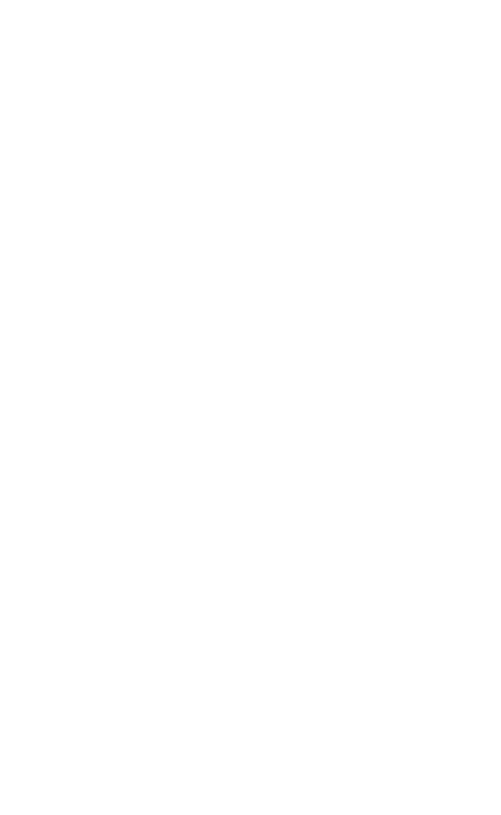
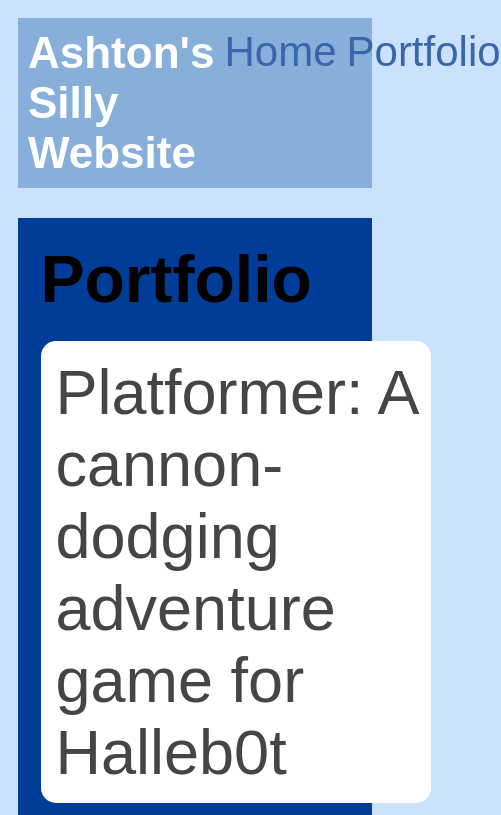
Before and after one commit to abrierre18/abrierre18.github.io, a plain HTML site: page portfolio.html in a window 390 px wide. Shown: the top 815 px of the page, 501 px wide, since content can reach past the window. Drawn offline with Linux system fonts and the light colour scheme.

Commit message:
Finalized platformer game

```diff
--- a/index.html
+++ b/index.html
@@ -2,6 +2,7 @@
 <html>
   <head>
     <title>Silly Website</title>
+    <link rel="stylesheet" href="style.css" />
   </head>
 
   <body>
--- a/portfolio.html
+++ b/portfolio.html
@@ -0,0 +1,41 @@
+<!DOCTYPE html>
+<html>
+  <head>
+    <title>Silly Website</title>
+    <link rel="stylesheet" href="style.css" />
+  </head>
+
+  <body>
+    <!-- All content goes here -->
+    <div id="all-contents">
+      <nav>
+        <h1>Ashton's Silly Website</h1>
+        <ul id="nav-ul">
+          <li class="nav-li">
+            <a href="index.html">Home</a>
+          </li>
+          <li class="nav=li">
+            <a href="portfolio.html">Portfolio</a>
+          </li>
+        </ul>
+      </nav>
+
+      <main>
+        <div class="content">
+          <h1>Portfolio</h1>
+          <ul id="portfolio">
+            <li>
+              <a href="fsd-projects/platformer/">Platformer: A cannon-dodging adventure game for Halleb0t</a>
+            </li>
+            <li>
+              <a href="fsd-projects/bouncing-box/">Bouncing Box: A fun introduction to web game development</a>
+            </li>
+            <li>
+              <a href="fsd-projects/circularity/">Circularity: A poetic motion experiment with circles</a>
+            </li>
+          </ul>
+        </div>
+      </main>
+    </div>
+  </body>
+</html>
--- a/style.css
+++ b/style.css
@@ -0,0 +1,151 @@
+body {
+    background: rgb(203, 226, 255);
+    color: rgb(106, 171, 255);
+    padding: 10px;
+    font-family: Arial, sans-serif;
+}
+
+#all-contents {
+    max-width: 800px;
+    margin: auto;
+}
+
+/* navigation menu */
+nav {
+    background: rgb(136, 174, 218);
+    margin: 0 auto;
+    display: flex;
+    padding: 10px;
+    margin-bottom: 20px;
+}
+
+h1 {
+    display: flex;
+    align-items: center;
+    color: white;
+    flex: 1;
+    margin: 0;
+}
+
+#nav-ul {
+    list-style-type: none;
+    margin: 0;
+    padding: 0;
+    display: flex;
+}
+
+.nav-li {
+    display: inline-block;
+    padding: 0 10px;
+}
+
+a {
+    text-decoration: none;
+    color: #3866ac;
+}
+
+/* main container area beneath menu */
+main {
+    background: rgb(0, 61, 153);
+    display: flex;
+    margin-top: 20px;
+}
+
+.sidebar {
+    margin-right: 25px;
+    padding: 10px;
+}
+
+.sidebar-img {
+    width: 200px;
+}
+
+.content {
+    flex: 1;
+    padding: 15px;
+}
+
+/* interests section styles */
+#interests {
+    border: 4px rgb(97, 184, 255) ridge;
+    padding: 8px;
+    margin-top: 20px;
+}
+
+h2, h3 {
+    margin: 0px;
+}
+/* Portfolio styles */
+.content h1 {
+  color: black;
+}
+
+#portfolio {
+  list-style-type: none;
+  padding-left: 0;
+}
+
+#portfolio li {
+  background: #fff;
+  padding: 10px;
+  border-radius: 10px;
+  margin-bottom: 10px;
+}
+
+#portfolio li:hover {
+  background: #eee;
+}
+
+#portfolio a {
+  text-decoration: none;
+  color: #454545;
+}
+/* responsive web design */
+@media screen and (min-width: 120px) and (max-width: 1080px) {
+  main {
+    height: 100ch;
+    zoom: 1.5;
+    display: grid;
+  }
+
+  h1 {
+    font-size: 44px;
+  }
+
+  h2 {
+    font-size: 42px;
+  }
+
+  h3 {
+    font-size: 36px;
+  }
+
+  #all-contents {
+    height: 100ch;
+    margin: none;
+  }
+
+  a {
+    font-size: 42px;
+  }
+
+  .sidebar {
+    margin-right: 0px;
+    justify-content: center;
+    align-items: center;
+  }
+
+  .sidebar-img {
+    width: 100%;
+  }
+
+  p,
+  li {
+    font-size: 24px;
+  }
+
+  .content {
+    align-content: center;
+    justify-content: center;
+  }
+}
```
Also changed, not shown: fsd-projects/platformer/platformer.js (+31 -3 lines).
